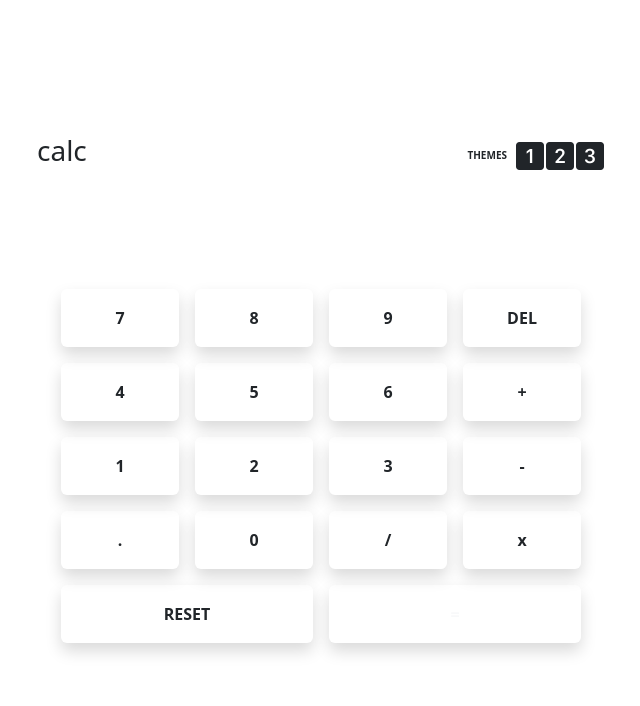
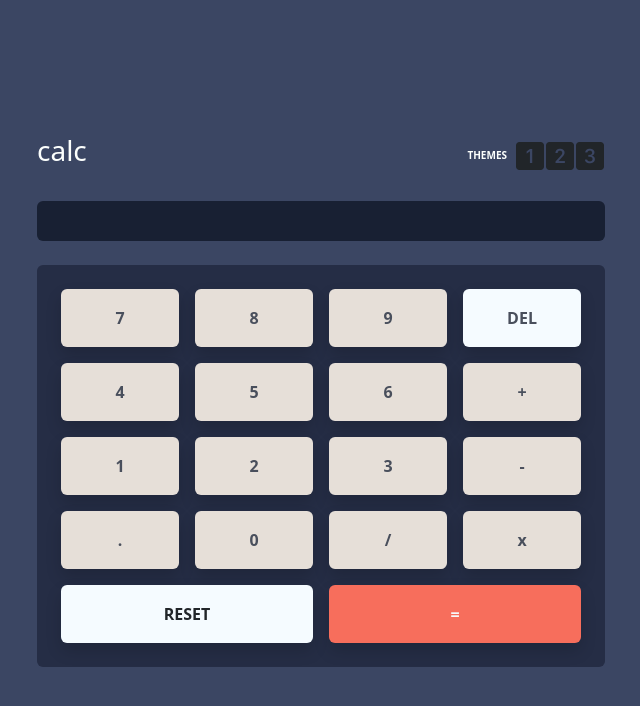
Before and after one commit to abdalsimam1-sketch/calculator, a React (Vite) app: page / in a window 1280 px wide. Shown: the top 706 px of the page, without its empty margins (319-959 px from the left). Built offline with nearby package versions, Linux system fonts and the light colour scheme.

Commit message:
add : the variables to each section

```diff
--- a/src/index.css
+++ b/src/index.css
@@ -35,3 +35,29 @@
   --theme-equals: #8ffff9;
   --button-bg: #331b4d;
 }
+
+main {
+  background-color: var(--page-bg);
+}
+.heading-section {
+  color: var(--font-color);
+}
+.input-section {
+  background-color: var(--display-section);
+  color: var(--font-color);
+}
+.buttons-section {
+  background-color: var(--buttons-area-bg);
+}
+.button.btn,
+.button.btn:hover {
+  background-color: var(--button-bg);
+  color: var(--button-font);
+}
+.btn-del,
+.btn-reset {
+  background-color: var(--delete-reset-bg) !important;
+}
+.btn-equals {
+  background-color: var(--theme-equals) !important;
+}
```
